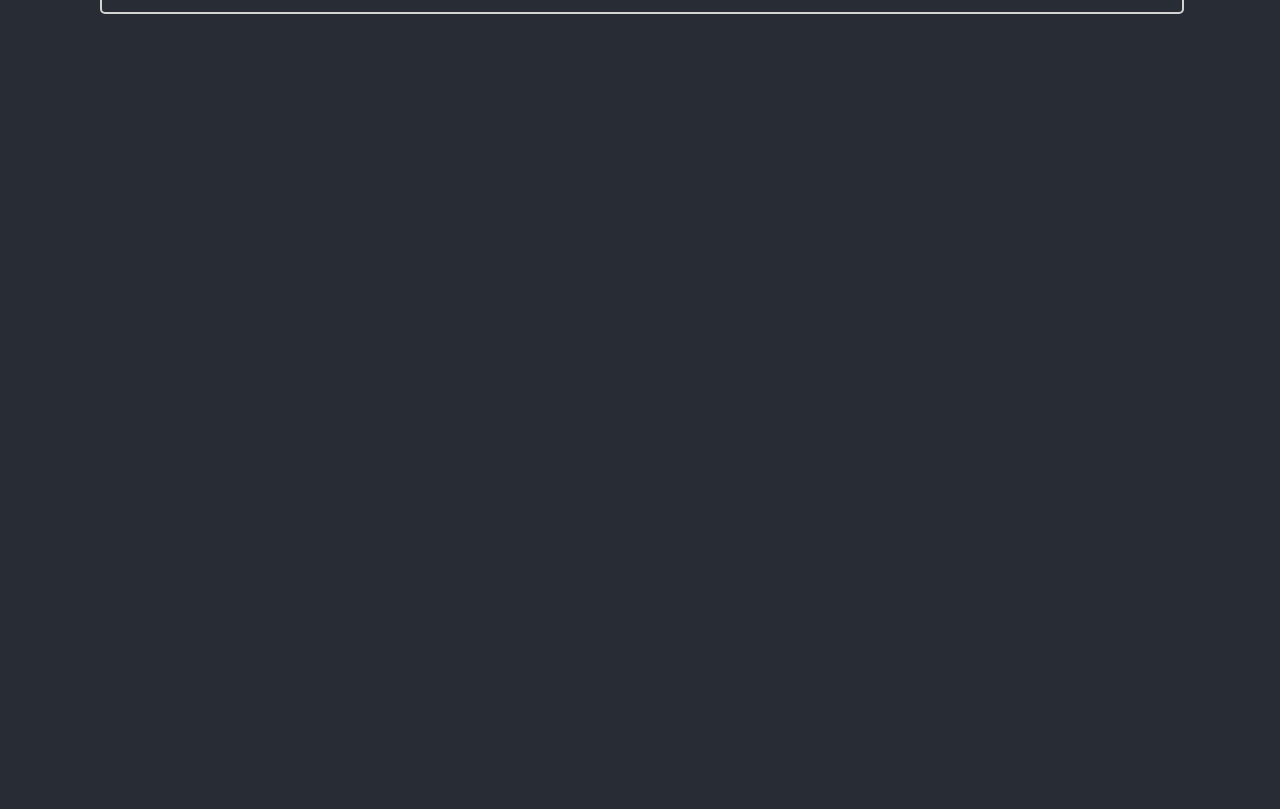
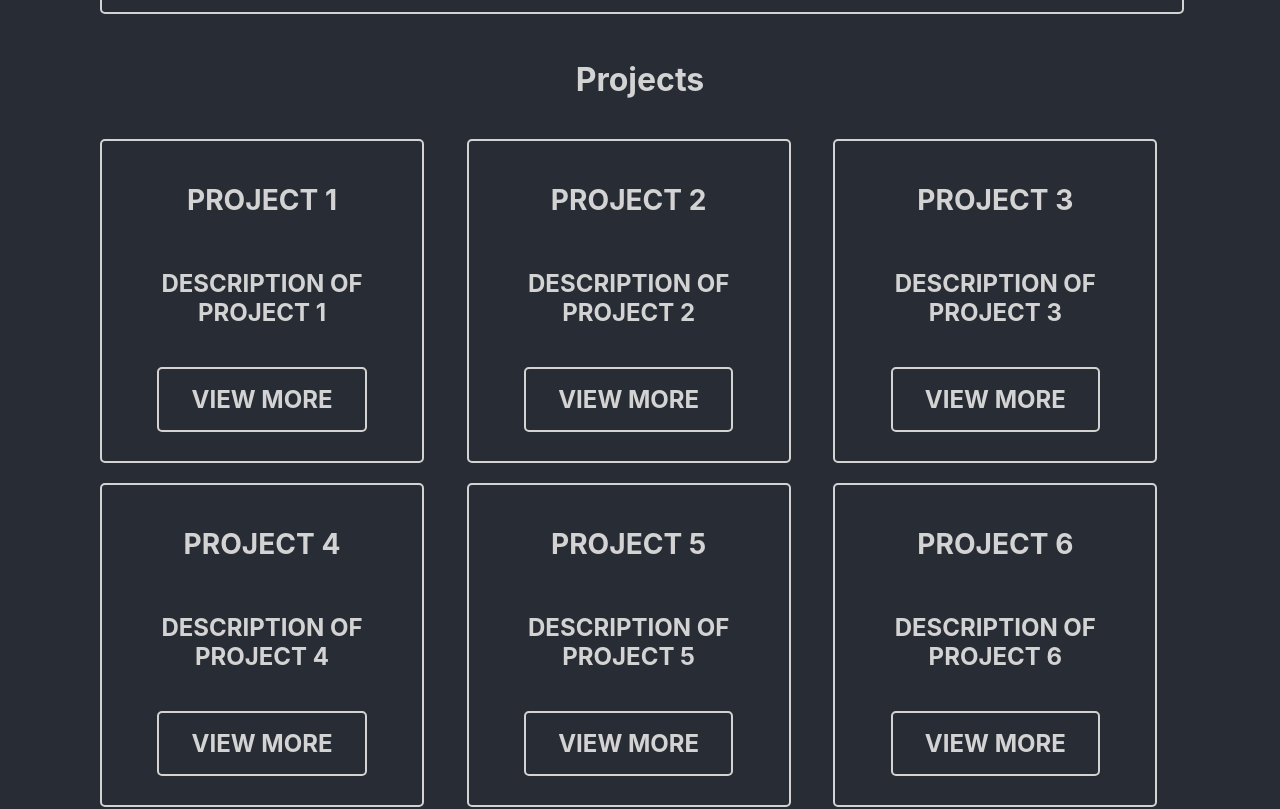
Before and after one commit to DimitriKOBASSIAN/portfolio, a React (Create React App) app: page / in a window 1280 px wide. Shown: the part 380-1189 px from the top of the page. Before the commit the page ends 800 px from the top, so only its background shows below. Built offline with nearby package versions, Linux system fonts and the light colour scheme.

Commit message:
created the project section

```diff
--- a/src/components/App.jsx
+++ b/src/components/App.jsx
@@ -2,6 +2,7 @@ import React from 'react';
 import Header from './Header';
 import CTA from './CTA';
 import '../styles/App.scss';
+import Projects from './Projects';
 
 function App() {
   return (
@@ -9,7 +10,7 @@ function App() {
       <div className="App-header">
         <Header />
         <CTA />
-
+        <Projects />
       </div>
     </div>
   );
--- a/src/components/Projects.jsx
+++ b/src/components/Projects.jsx
@@ -1,15 +1,54 @@
+import React from 'react';
+import '../styles/Projects.scss';
+
 function Projects() {
     return (
-        <div>
-            <h2>Projects</h2>
-            <p>Here are some of my projects:</p>
-            <ul>
-                <li>Project 1</li>
-                <li>Project 2</li>
-                <li>Project 3</li>
-            </ul>
+        <div className="projects">
+            <h2 className="projects-title">Projects</h2>
+            <div className="projects-card">
+                <div className="projects-card__item">
+                    <h3>Project 1</h3>
+                    <p>Description of Project 1</p>
+                    <a href="#" className="projects-card__button">View More</a>
+                </div>
+                <div className="projects-card__item">
+                    <h3>Project 2</h3>
+                    <p>Description of Project 2</p>
+                    <a href="#" className="projects-card__button">View More</a>
+                </div>
+                <div className="projects-card__item">
+                    <h3>Project 3</h3>
+                    <p>Description of Project 3</p>
+                    <a href="#" className="projects-card__button">View More</a>
+                </div>
+                <div className="projects-card__item">
+                    <h3>Project 4</h3>
+                    <p>Description of Project 4</p>
+                    <a href="#" className="projects-card__button">View More</a>
+                </div>
+                <div className="projects-card__item">
+                    <h3>Project 5</h3>
+                    <p>Description of Project 5</p>
+                    <a href="#" className="projects-card__button">View More</a>
+                </div>
+                <div className="projects-card__item">
+                    <h3>Project 6</h3>
+                    <p>Description of Project 6</p>
+                    <a href="#" className="projects-card__button">View More</a>
+                </div>
+                <div className="projects-card__item">
+                    <h3>Project 7</h3>
+                    <p>Description of Project 7</p>
+                    <a href="#" className="projects-card__button">View More</a>
+                </div>
+                <div className="projects-card__item">
+                    <h3>Project 8</h3>
+                    <p>Description of Project 8</p>
+                    <a href="#" className="projects-card__button">View More</a>
+                </div>
+            </div>
         </div>
-    )
+    );
 }
 
-export default Projects
+export default Projects;
--- a/src/styles/Projects.scss
+++ b/src/styles/Projects.scss
@@ -0,0 +1,76 @@
+.projects {
+    display: flex;
+    flex-direction: column;
+    align-items: center;
+    margin-top: 20px;
+    margin-bottom: 20px;
+
+    &-title {
+        font-size: 2rem;
+        font-weight: 700;
+        text-align: center;
+        margin-bottom: 20px;
+        color: #d3d3d3;
+        z-index: 1; // Ensure the title is above other elements
+    }
+
+    &-card {
+        display: grid;
+        grid-template-columns: 1fr 1fr 1fr; // Display 3 cards per row
+        gap: 20px; // Add gap between cards
+        justify-content: center;
+        align-items: center;
+        background-color: #282c34;
+        color: #d3d3d3;
+        font-size: 1.5rem;
+        font-weight: 700;
+        text-transform: uppercase;
+        text-align: center;
+        text-decoration: none;
+        margin: 10px;
+        padding: 10px;
+        width: 100%; // Ensure the card section takes full width
+        z-index: 0; // Ensure the card section is below the title
+
+        &__item {
+            display: flex;
+            flex-direction: column;
+            justify-content: center;
+            align-items: center;
+            background-color: #282c34;
+            color: #d3d3d3;
+            font-size: 1.5rem;
+            font-weight: 700;
+            text-transform: uppercase;
+            text-align: center;
+            text-decoration: none;
+            border: 2px solid #d3d3d3;
+            border-radius: 5px;
+            transition: background-color 0.3s, color 0.3s;
+            padding: 10px;
+            width: 300px;
+            height: 300px;
+        }
+
+        &__button {
+            display: inline-block;
+            padding: 1rem 2rem;
+            margin: 1rem;
+            background-color: #282c34;
+            color: #d3d3d3;
+            font-size: 1.5rem;
+            font-weight: 700;
+            text-transform: uppercase;
+            text-align: center;
+            text-decoration: none;
+            border: 2px solid #d3d3d3;
+            border-radius: 5px;
+            transition: background-color 0.3s, color 0.3s;
+        }
+
+        &__button:hover {
+            background-color: #d3d3d3;
+            color: #282c34;
+        }
+    }
+}
```
